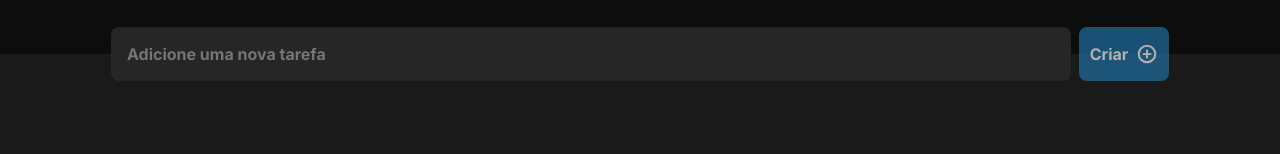
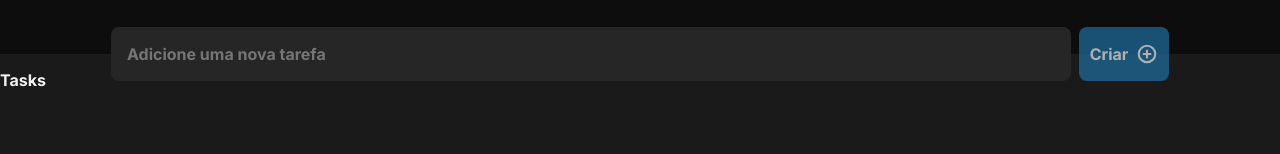
Before and after one commit to caritas-html/challenge-ignite-todo-list-react, a React (Vite) app in the folder todoList/: page / in a window 1280 px wide. Shown: the part 146-300 px from the top of the page. Built offline with nearby package versions, Linux system fonts and the light colour scheme.

Commit message:
feat: Component Tasks.

```diff
--- a/todoList/src/App.tsx
+++ b/todoList/src/App.tsx
@@ -3,12 +3,14 @@ import { Todo } from './components/Todo';
 
 import './global.css';
 import styles from './App.module.css';
+import { Tasks } from './components/Tasks';
 
 export function App() {
   return (
     <div className={styles.wrapper}>
       <Header />
       <Todo />
+      <Tasks />
     </div>
   );
 }
--- /dev/null
+++ b/todoList/src/components/Tasks.tsx
@@ -0,0 +1,9 @@
+import styles from './Tasks.module.css';
+
+export function Tasks() {
+  return (
+    <div>
+      <p>Tasks</p>
+    </div>
+  );
+}
```
Also changed, not shown: todoList/src/components/Tasks.module.css (added).
